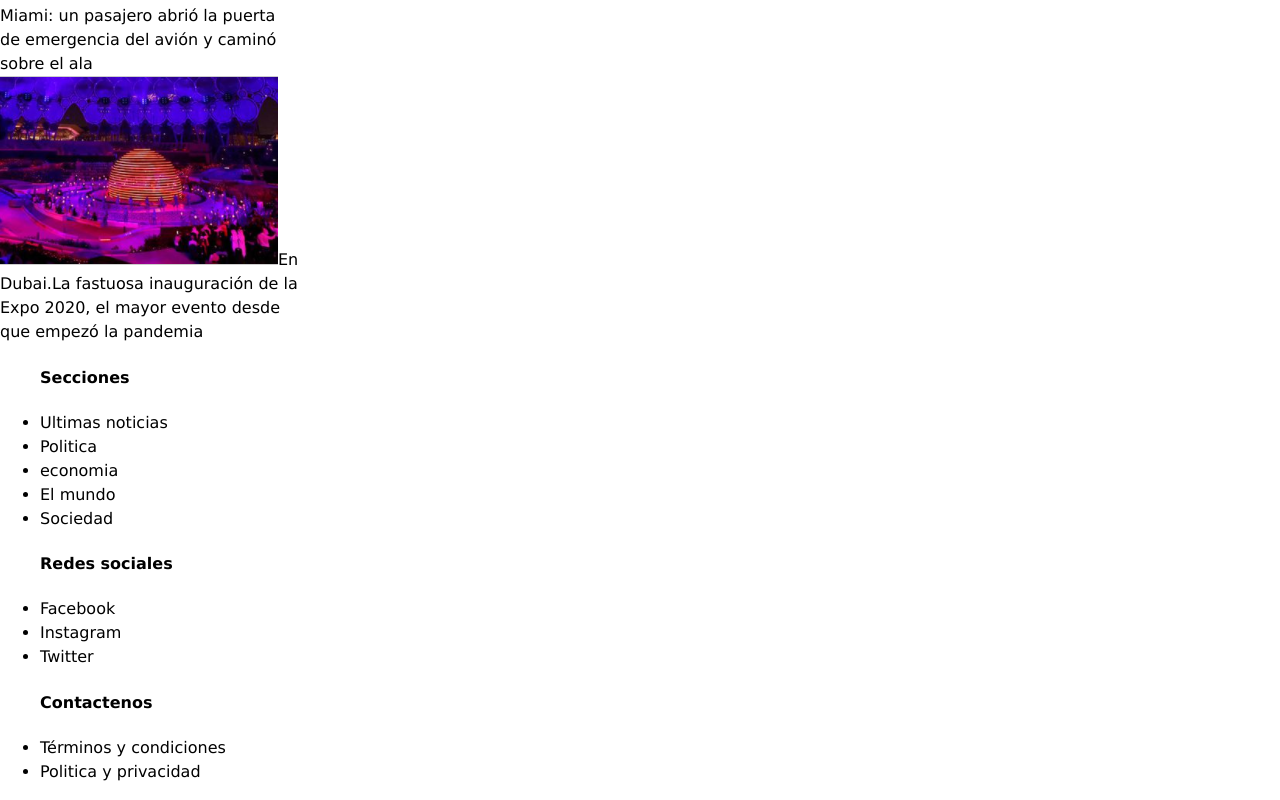
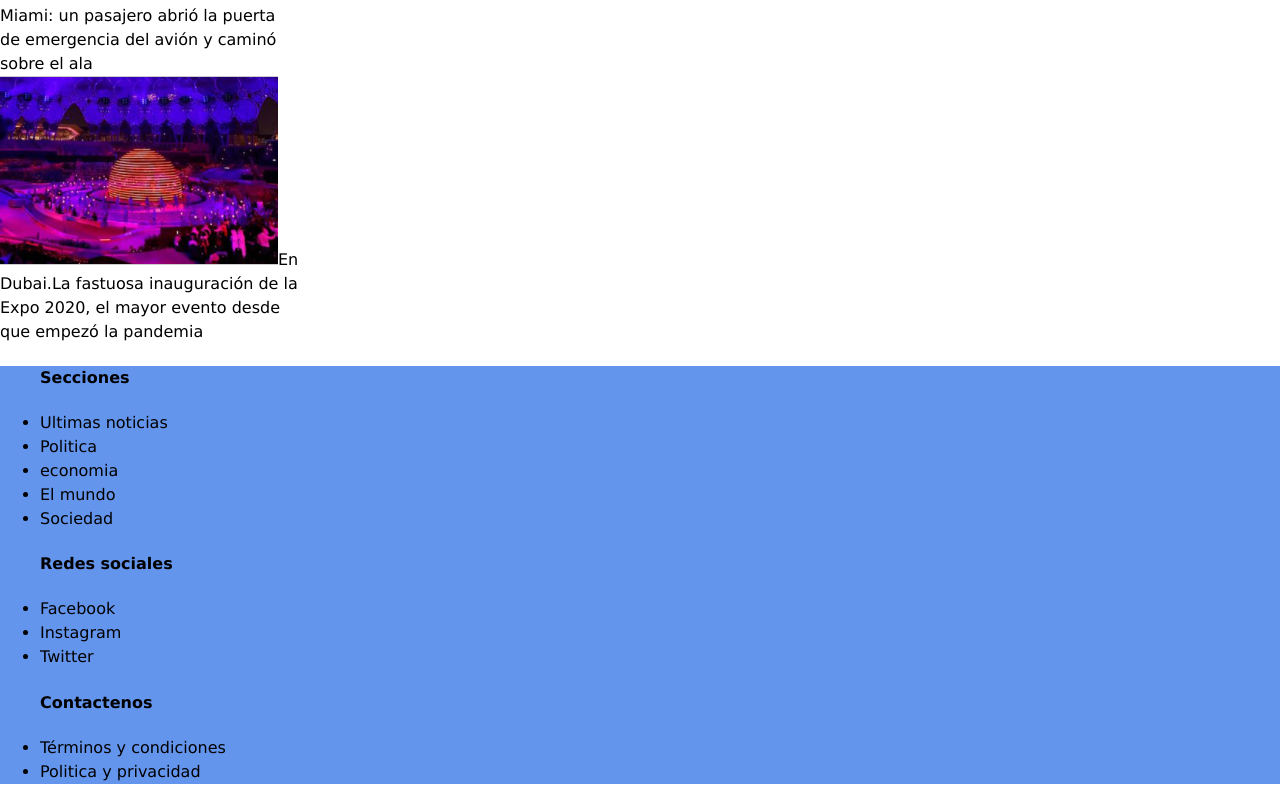
Before and after one commit to GabrielaMinni/project-2, a plain HTML site: page index.html in a window 1280 px wide. Shown: the part 4299-5099 px from the top of the page. Drawn offline with Linux system fonts and the light colour scheme.

Commit message:
add footer css

```diff
--- a/css.css
+++ b/css.css
@@ -63,3 +63,7 @@ a {
     flex-direction:column;
     width:300px;
 }
+
+.footer {
+    background-color: cornflowerblue;
+}
--- a/index.html
+++ b/index.html
@@ -72,7 +72,7 @@
                     </div>
                     <!--EL MUNDO-->
                     <div class="flex-box-3">
-                        <div class="aside title">
+                        <div class="aside-title">
                             <h3>El mundo<h3>
                         </div>
                         <div class="aside">
@@ -86,7 +86,7 @@
             </article>
         </main>
         <footer>
-            <nav class="contenedor">
+            <nav class="footer">
                 <ul class="Secciones">
                     <h4>Secciones</h4>
                         <li>
```
